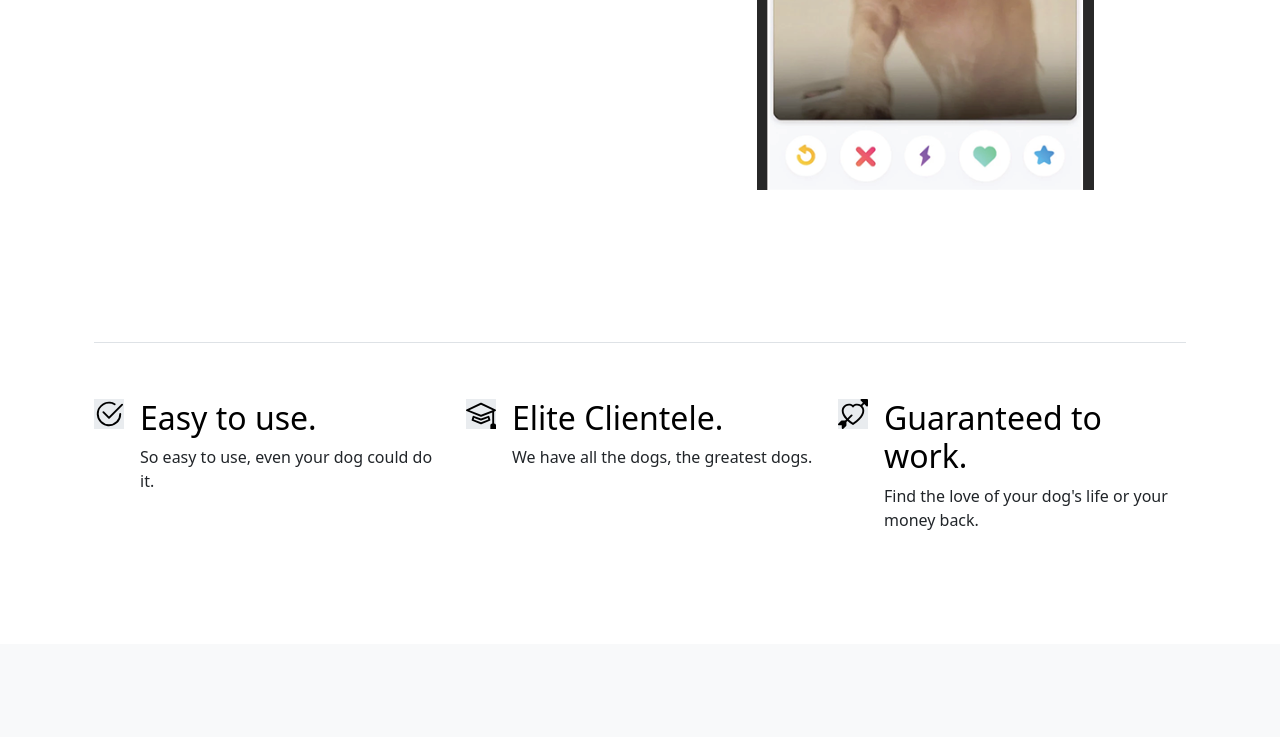
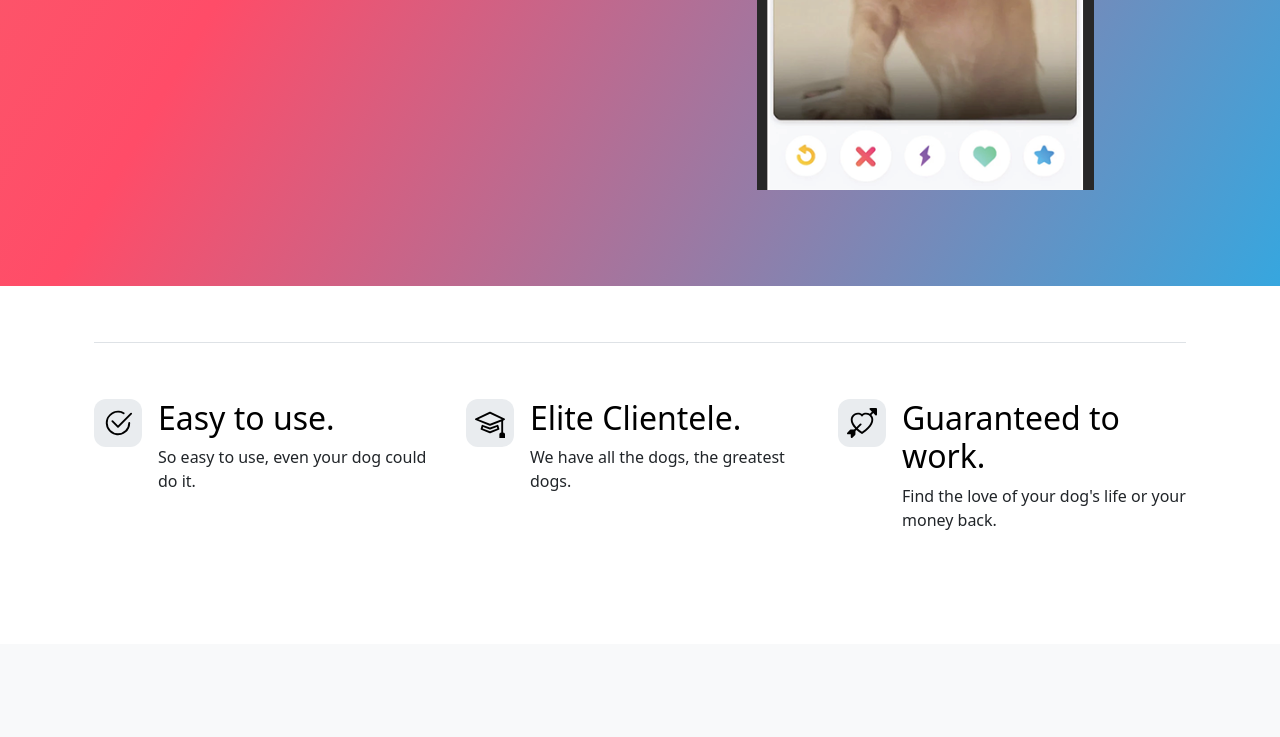
Before and after one commit to pizzadogerz/tindog, a plain HTML site: page index.html in a window 1280 px wide. Shown: the part 500-1237 px from the top of the page. Drawn offline with nearby package versions, Linux system fonts and the light colour scheme.

Commit message:
Update index.html

```diff
--- a/index.html
+++ b/index.html
@@ -6,7 +6,7 @@
   <meta name="viewport" content="width=device-width, initial-scale=1.0">
   <title>TinDog</title>
   <link href="https://cdn.jsdelivr.net/npm/bootstrap@5.3.7/dist/css/bootstrap.min.css" rel="stylesheet" integrity="sha384-LN+7fdVzj6u52u30Kp6M/trliBMCMKTyK833zpbD+pXdCLuTusPj697FH4R/5mcr" crossorigin="anonymous">
-  <link rel="stylesheet" href="./css/solution.css">
+  <link rel="stylesheet" href="./css/style.css">
   <script src="https://cdn.jsdelivr.net/npm/bootstrap@5.3.7/dist/js/bootstrap.bundle.min.js" integrity="sha384-ndDqU0Gzau9qJ1lfW4pNLlhNTkCfHzAVBReH9diLvGRem5+R9g2FzA8ZGN954O5Q" crossorigin="anonymous"></script>
 </head>
 <body>
```
